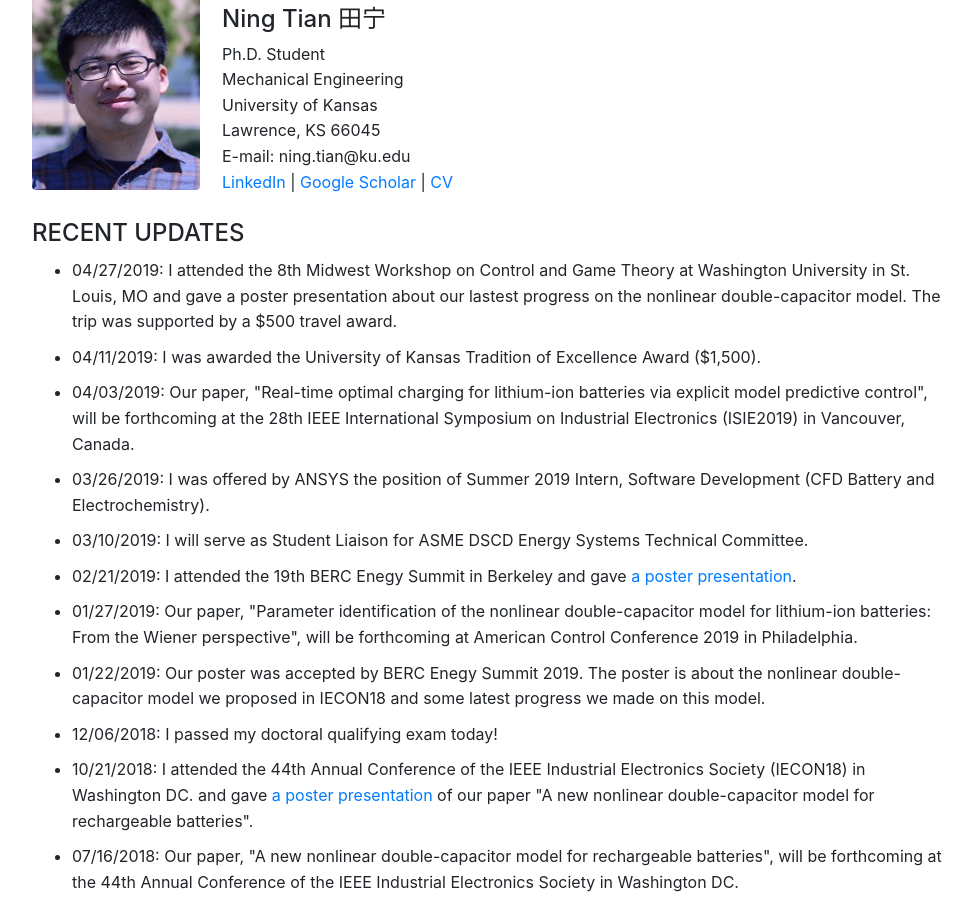
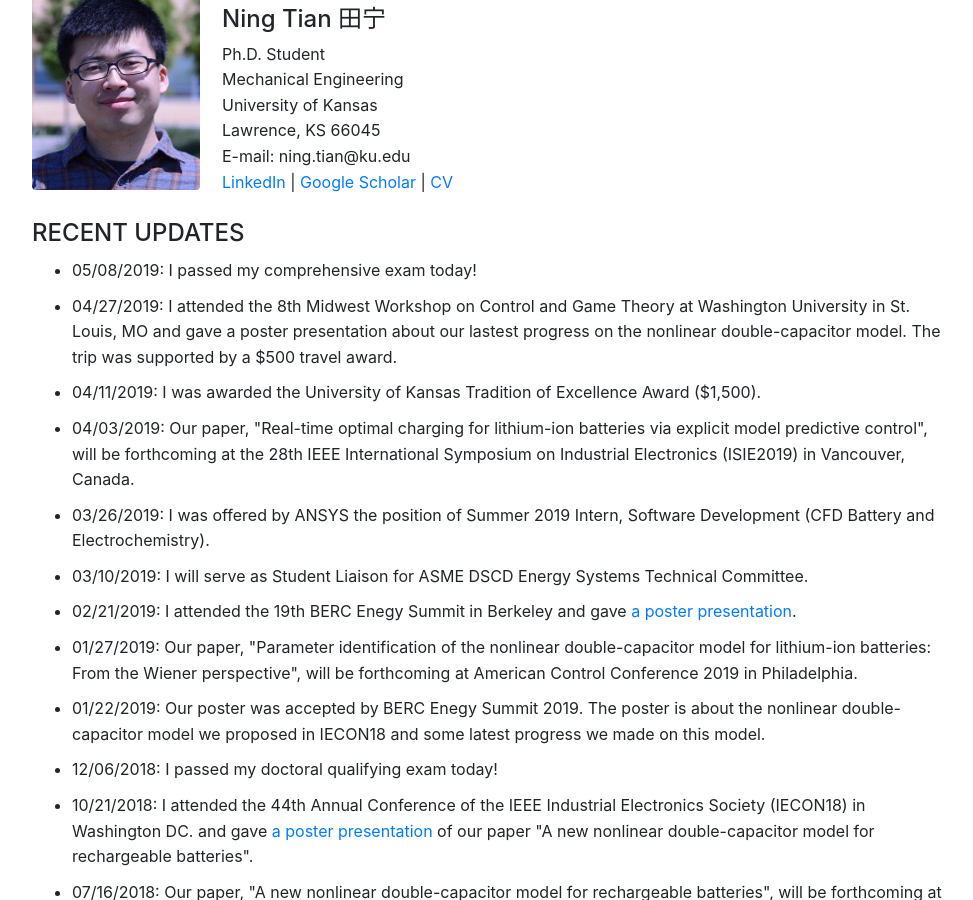
Before and after one commit to ningtian/ningtian.github.io, a Jekyll site: the page index.html, which Jekyll copies as it is, in a window 1280 px wide and 900 px high, scrolled down 332 px. Shown: the whole window, without its empty margins (148-1121 px from the left). Built offline with Jekyll 4.4.1, drawn with Linux system fonts in a browser that asks for light colours.

Commit message:
Update index.html

```diff
--- a/index.html
+++ b/index.html
@@ -95,6 +95,7 @@
         <h4>RECENT UPDATES</h4>
 
 	<ul>
+	<li>05/08/2019: I passed my comprehensive exam today! </li>
 
 	<li>04/27/2019: I attended the 8th Midwest Workshop on Control and Game Theory at Washington University in St. Louis, MO
 		        and gave a poster presentation about our lastest progress on the nonlinear double-capacitor model.
```
